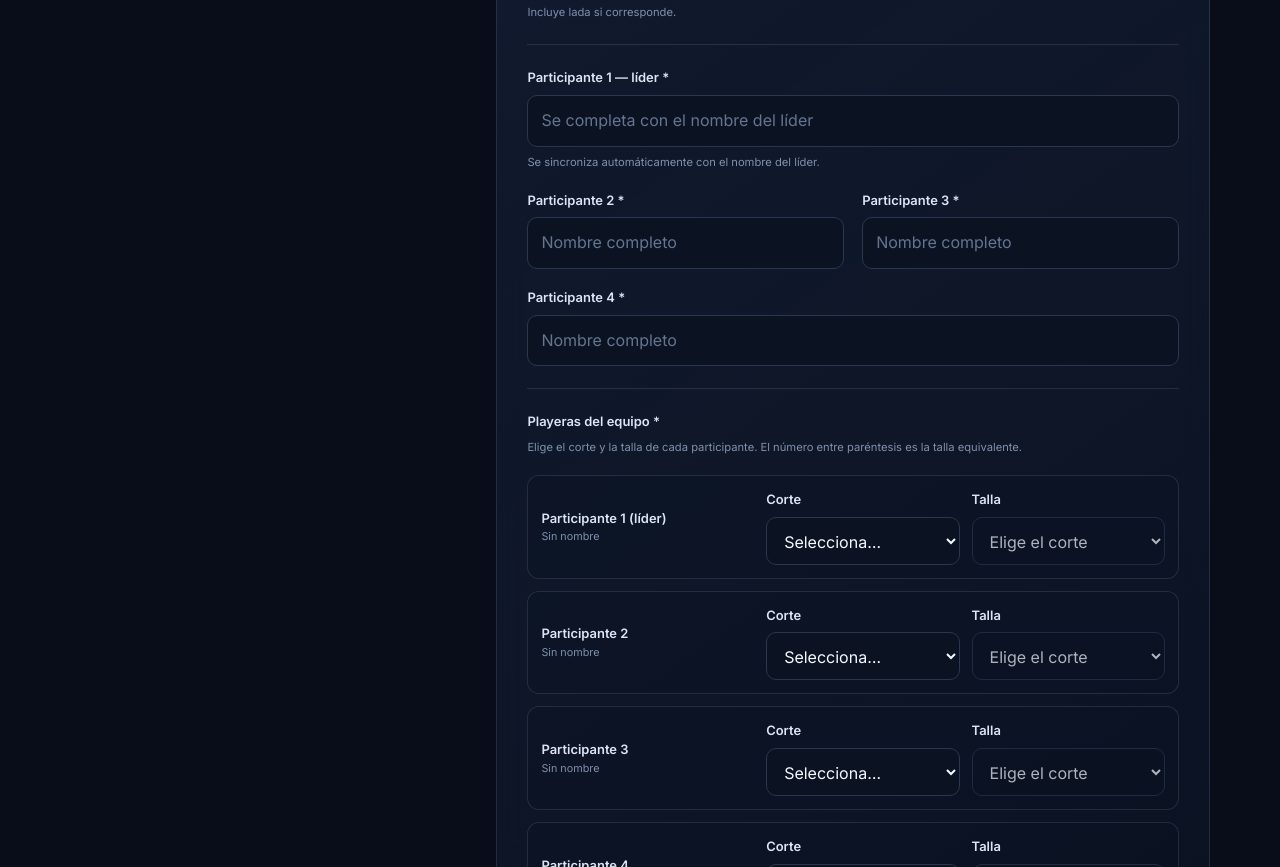
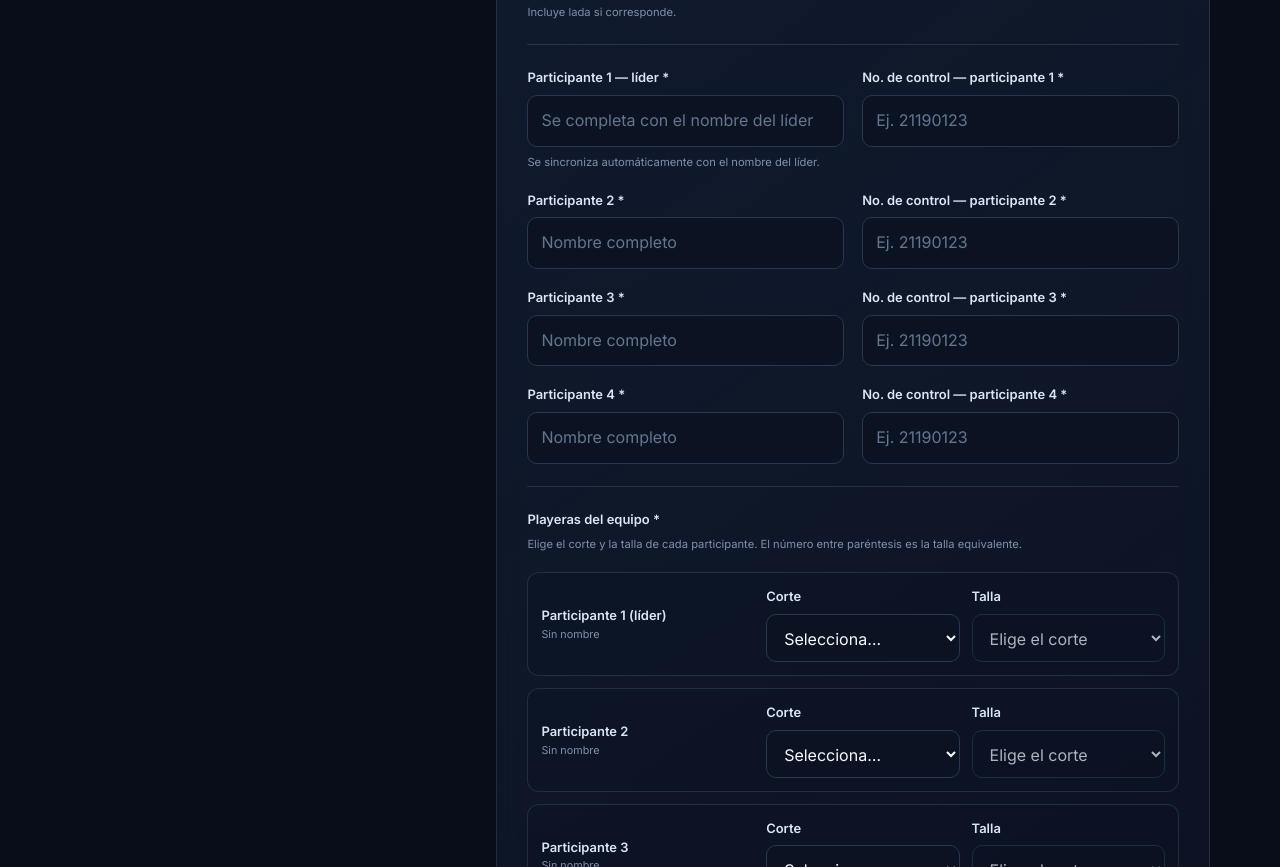
Before and after one commit to arjan-chinas/Disruptic-Hackathon-Itsal-2026, a plain HTML site: page index.html in a window 1280 px wide. Shown: the part 5051-5918 px from the top of the page. Drawn offline with nearby package versions, Linux system fonts and the light colour scheme; animation ran at ten frames a second.

Commit message:
Update index.html

```diff
--- a/index.html
+++ b/index.html
@@ -200,10 +200,14 @@
           <div class="field"><label for="leaderPhone">Teléfono / WhatsApp *</label><input id="leaderPhone" name="leaderPhone" type="tel" placeholder="951 123 4567" required autocomplete="tel" inputmode="tel" pattern="[0-9+() .-]{10,20}"><small>Incluye lada si corresponde.</small></div>
           <div class="field"><label for="affiliation">Semestre / carrera / institución <span>(opcional)</span></label><input id="affiliation" name="affiliation" placeholder="Ej. 5.º semestre · Ingeniería en Sistemas"></div>
           <hr class="form-divider">
-          <div class="field full"><label for="member1">Participante 1 — líder *</label><input id="member1" name="member1" placeholder="Se completa con el nombre del líder" required readonly><small>Se sincroniza automáticamente con el nombre del líder.</small></div>
+          <div class="field"><label for="member1">Participante 1 — líder *</label><input id="member1" name="member1" placeholder="Se completa con el nombre del líder" required readonly><small>Se sincroniza automáticamente con el nombre del líder.</small></div>
+          <div class="field"><label for="control1">No. de control — participante 1 *</label><input id="control1" name="control1" placeholder="Ej. 21190123" required maxlength="9" pattern="[A-Za-z]?[0-9]{8}" inputmode="text" autocomplete="off" title="8 dígitos; puede iniciar con una letra (ej. C21190123)"></div>
           <div class="field"><label for="member2">Participante 2 *</label><input id="member2" name="member2" placeholder="Nombre completo" required></div>
+          <div class="field"><label for="control2">No. de control — participante 2 *</label><input id="control2" name="control2" placeholder="Ej. 21190123" required maxlength="9" pattern="[A-Za-z]?[0-9]{8}" inputmode="text" autocomplete="off" title="8 dígitos; puede iniciar con una letra (ej. C21190123)"></div>
           <div class="field"><label for="member3">Participante 3 *</label><input id="member3" name="member3" placeholder="Nombre completo" required></div>
-          <div class="field full"><label for="member4">Participante 4 *</label><input id="member4" name="member4" placeholder="Nombre completo" required></div>
+          <div class="field"><label for="control3">No. de control — participante 3 *</label><input id="control3" name="control3" placeholder="Ej. 21190123" required maxlength="9" pattern="[A-Za-z]?[0-9]{8}" inputmode="text" autocomplete="off" title="8 dígitos; puede iniciar con una letra (ej. C21190123)"></div>
+          <div class="field"><label for="member4">Participante 4 *</label><input id="member4" name="member4" placeholder="Nombre completo" required></div>
+          <div class="field"><label for="control4">No. de control — participante 4 *</label><input id="control4" name="control4" placeholder="Ej. 21190123" required maxlength="9" pattern="[A-Za-z]?[0-9]{8}" inputmode="text" autocomplete="off" title="8 dígitos; puede iniciar con una letra (ej. C21190123)"></div>
           <hr class="form-divider">
           <div class="field full shirt-head"><label>Playeras del equipo *</label><small>Elige el corte y la talla de cada participante. El número entre paréntesis es la talla equivalente.</small></div>
           <div class="shirt-list" id="shirtList"></div>
@@ -340,7 +344,7 @@ form.addEventListener("submit",event=>{
   const required=[...form.querySelectorAll("[required]")];
   let firstInvalid=null;
   required.forEach(field=>{field.setCustomValidity("");if(!field.value.trim()||!field.checkValidity()){if(!firstInvalid)firstInvalid=field;}});
-  if(firstInvalid){firstInvalid.focus();firstInvalid.reportValidity();status.textContent="Revisa los campos obligatorios, los cuatro integrantes y sus playeras.";status.classList.add("error");return;}
+  if(firstInvalid){firstInvalid.focus();firstInvalid.reportValidity();status.textContent="Revisa los campos obligatorios, los cuatro integrantes, sus números de control y sus playeras.";status.classList.add("error");return;}
   const data=Object.fromEntries(new FormData(form).entries());
   submitting=true;
   const submitButton=form.querySelector('button[type="submit"]');
```
